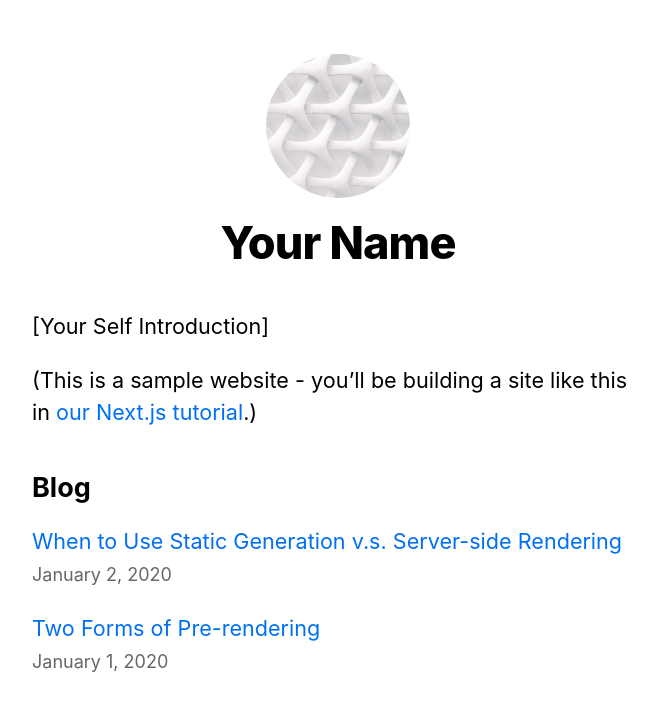
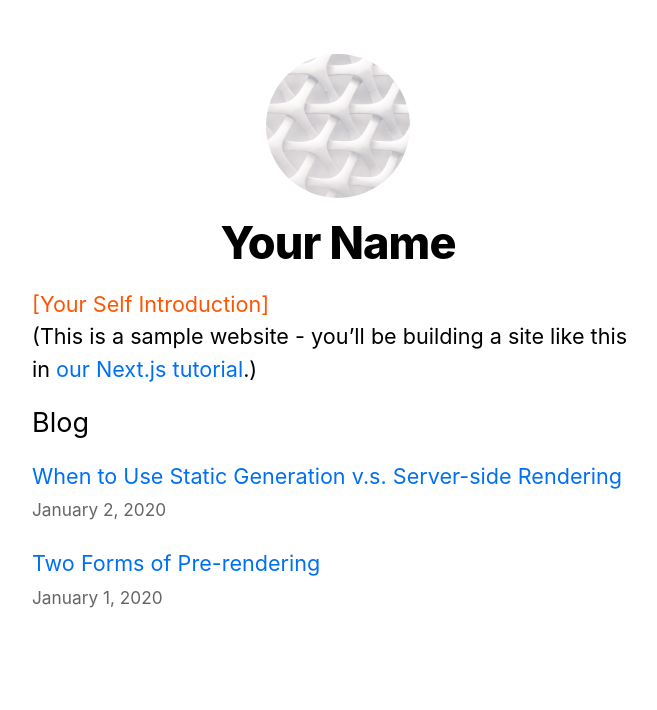
Before and after one commit to 2nonnon/blog, a Next.js app: page / in a window 1280 px wide. Shown: the top 710 px of the page, without its empty margins (302-959 px from the left). Built offline with nearby package versions, Linux system fonts and the light colour scheme.

Commit message:
tailwind

```diff
--- a/package.json
+++ b/package.json
@@ -17,6 +17,9 @@
   "devDependencies": {
     "@types/node": "^18.11.9",
     "@types/react": "^18.0.25",
+    "autoprefixer": "^10.4.13",
+    "postcss": "^8.4.19",
+    "tailwindcss": "^3.2.4",
     "typescript": "^4.9.3"
   }
 }
--- a/pages/index.tsx
+++ b/pages/index.tsx
@@ -21,7 +21,7 @@
         <title>{siteTitle}</title>
       </Head>
       <section className={utilStyles.headingMd}>
-        <p>[Your Self Introduction]</p>
+        <p className='text-[#f50]'>[Your Self Introduction]</p>
         <p>
           (This is a sample website - you’ll be building a site like this in{' '}
           <a href="https://nextjs.org/learn">our Next.js tutorial</a>.)
--- /dev/null
+++ b/postcss.config.js
@@ -0,0 +1,6 @@
+module.exports = {
+  plugins: {
+    tailwindcss: {},
+    autoprefixer: {},
+  },
+}
--- a/styles/global.css
+++ b/styles/global.css
@@ -1,3 +1,7 @@
+@tailwind base;
+@tailwind components;
+@tailwind utilities;
+
 html,
 body {
     padding: 0;
--- /dev/null
+++ b/tailwind.config.js
@@ -0,0 +1,11 @@
+/** @type {import('tailwindcss').Config} */
+module.exports = {
+  content: [
+    "./pages/**/*.{js,ts,jsx,tsx}",
+    "./components/**/*.{js,ts,jsx,tsx}",
+  ],
+  theme: {
+    extend: {},
+  },
+  plugins: [],
+}
```
Also changed, not shown: 1 other file (tests, documents, lock files or other folders).
